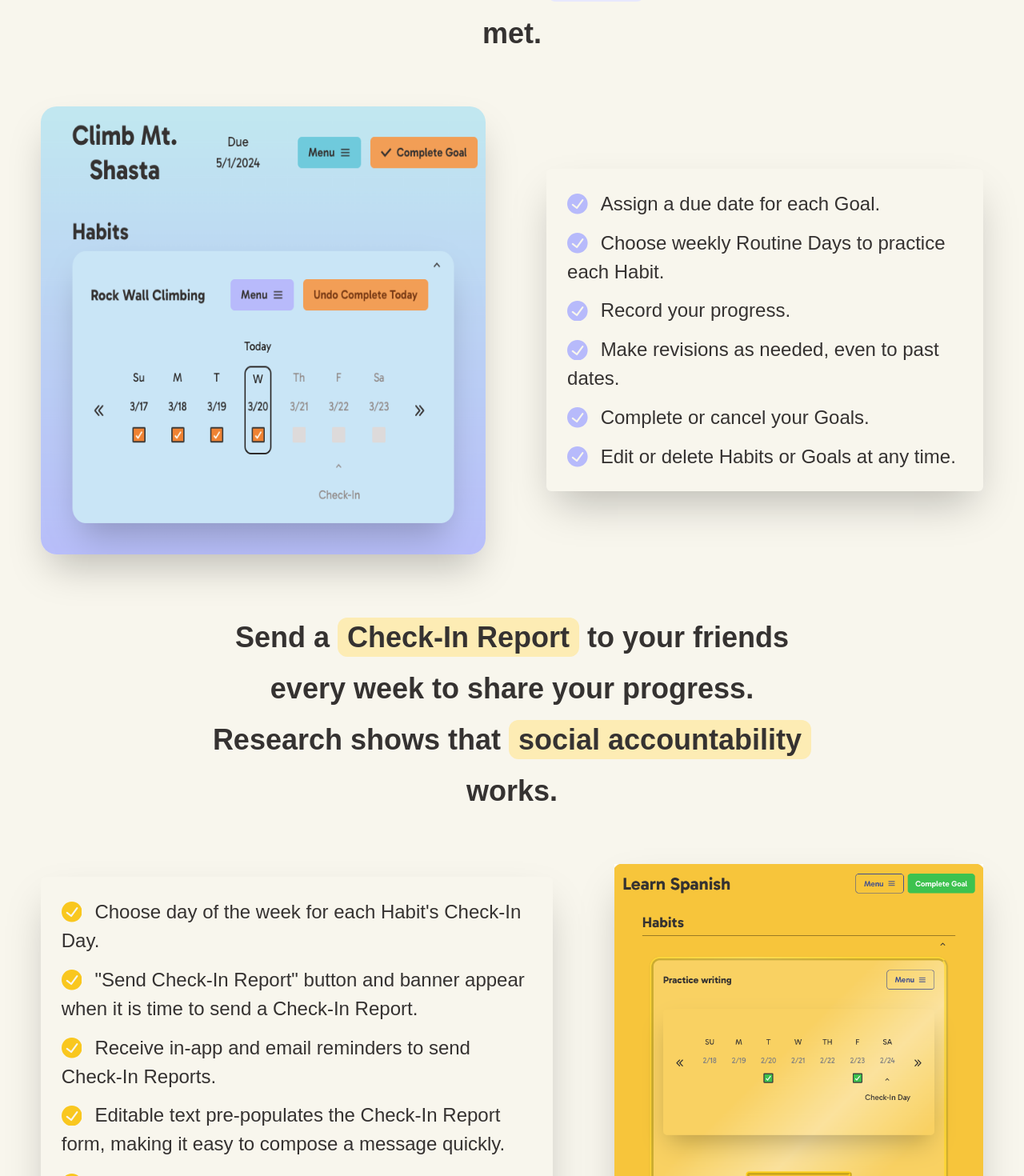
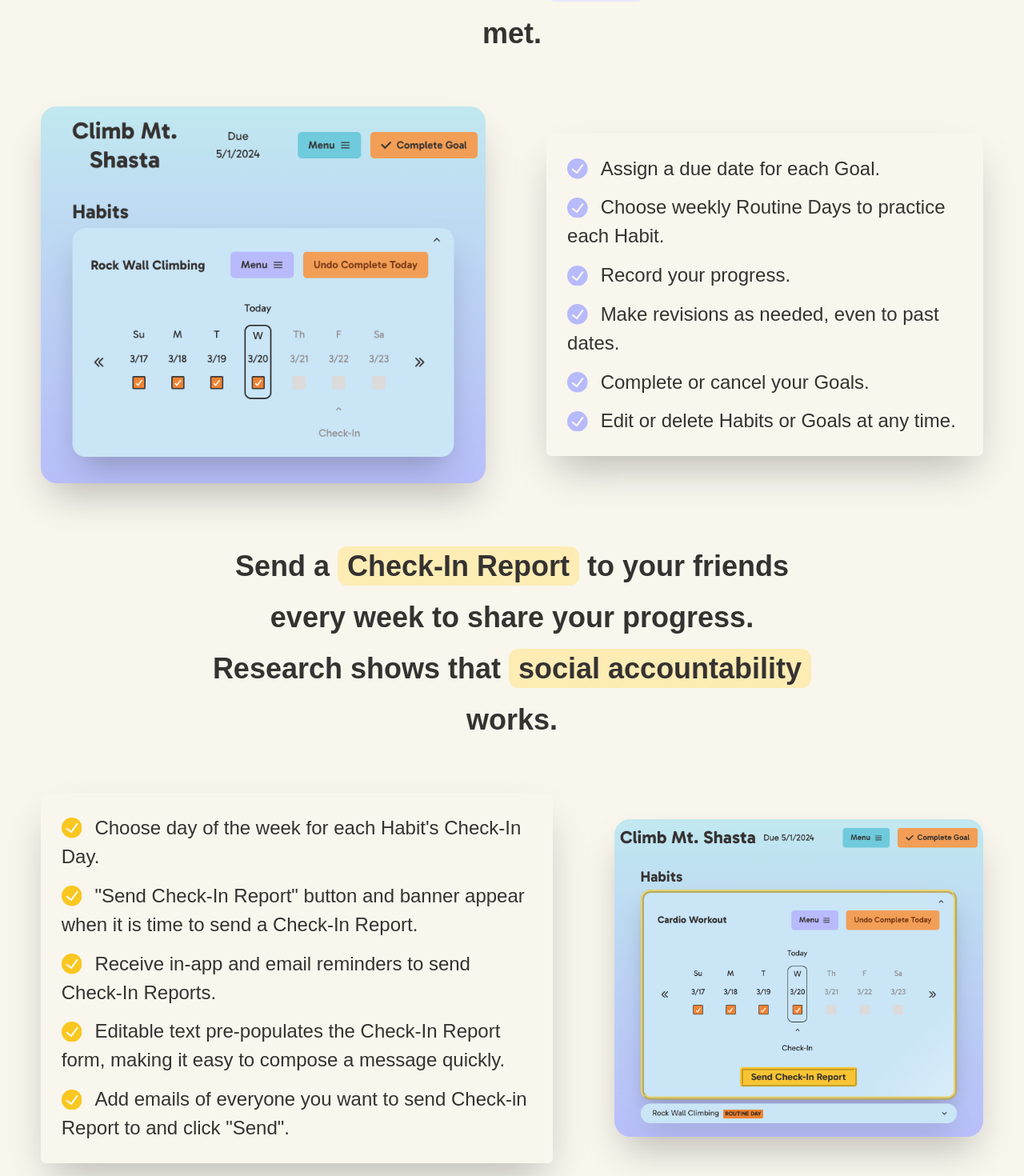
Before and after one commit to dyazdani/trac, a React (Vite) app: page / in a window 1280 px wide. Shown: the part 680-2150 px from the top of the page at 80% size. Built offline with nearby package versions, Linux system fonts and the light colour scheme; a web font is replaced by a local one.

Commit message:
Changed minHeight for Landing Page images

```diff
--- a/src/client/components/LandingPage.tsx
+++ b/src/client/components/LandingPage.tsx
@@ -162,7 +162,7 @@ const LandingPage = () => {
                             <Image
                                 src="/images/new_trac_screenshot_1.png"
                                 alt="trac screenshot"
-                                minH="70vh"
+                                minH="40vh"
                                 borderRadius="20px"
                             />
                         </Card>
@@ -275,12 +275,14 @@ const LandingPage = () => {
                             boxShadow="2xl"
                             height="fit-content"
                             width="fit-content"
+                            bgColor="transparent"
+                            borderRadius="20px"
                         >
                             <Image
-                                src="/images/status_report_button_screenshot.png"
+                                src="/images/new_trac_screenshot_2.png"
                                 alt="status report button screenshot"
-                                maxH="80vh"
-                                minH="50vh"
+                                minH="40vh"
+                                borderRadius="20px"
                             />
                         </Card>
                     </Flex>
@@ -293,7 +295,8 @@ const LandingPage = () => {
                         <Image
                             src="/images/status_report_form_drawer_screenshot.png"
                             alt="check-in report form drawer screenshot"
-                            minW="70vw"
+                            minH="70vh"
+                            borderRadius="20px"
                         />
                     </Card>
                     <Heading
```
